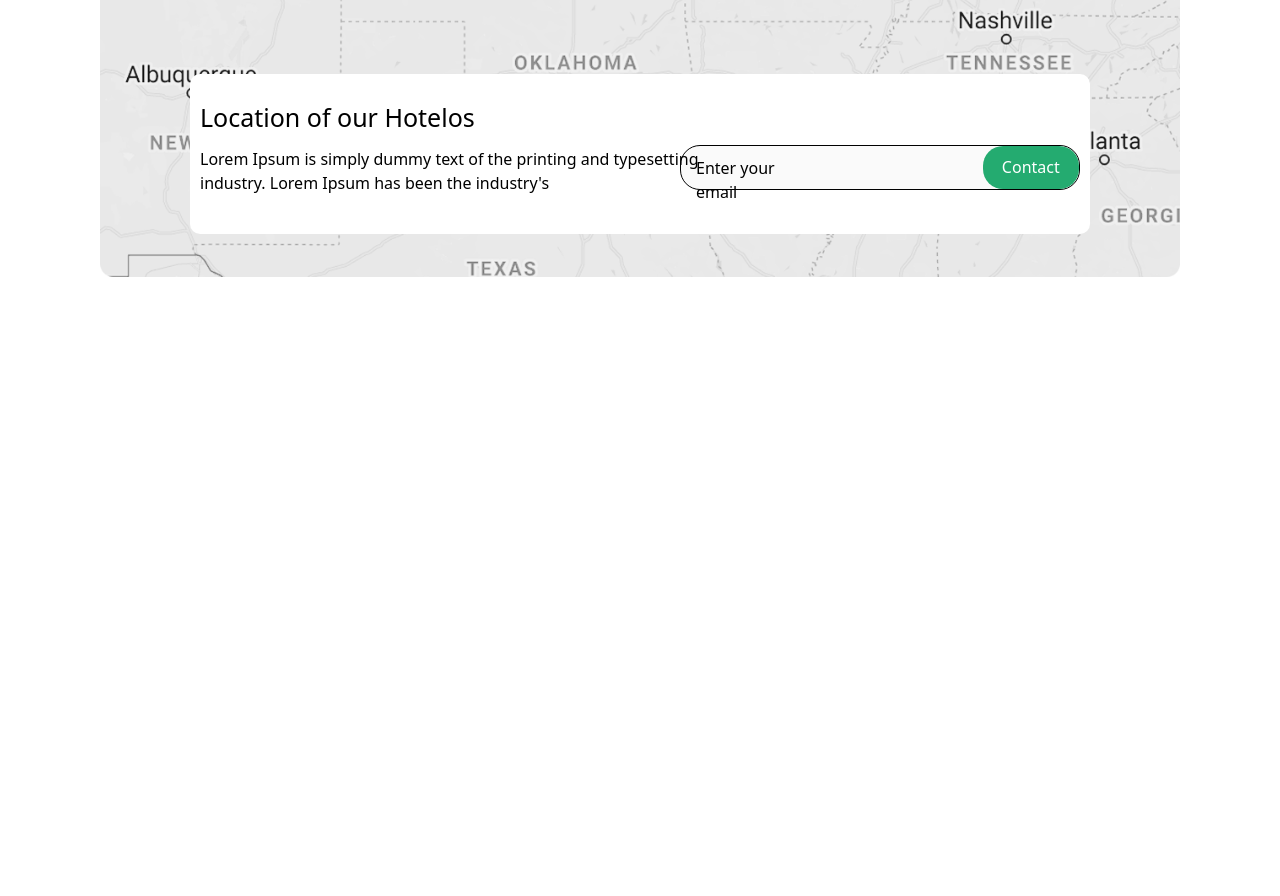
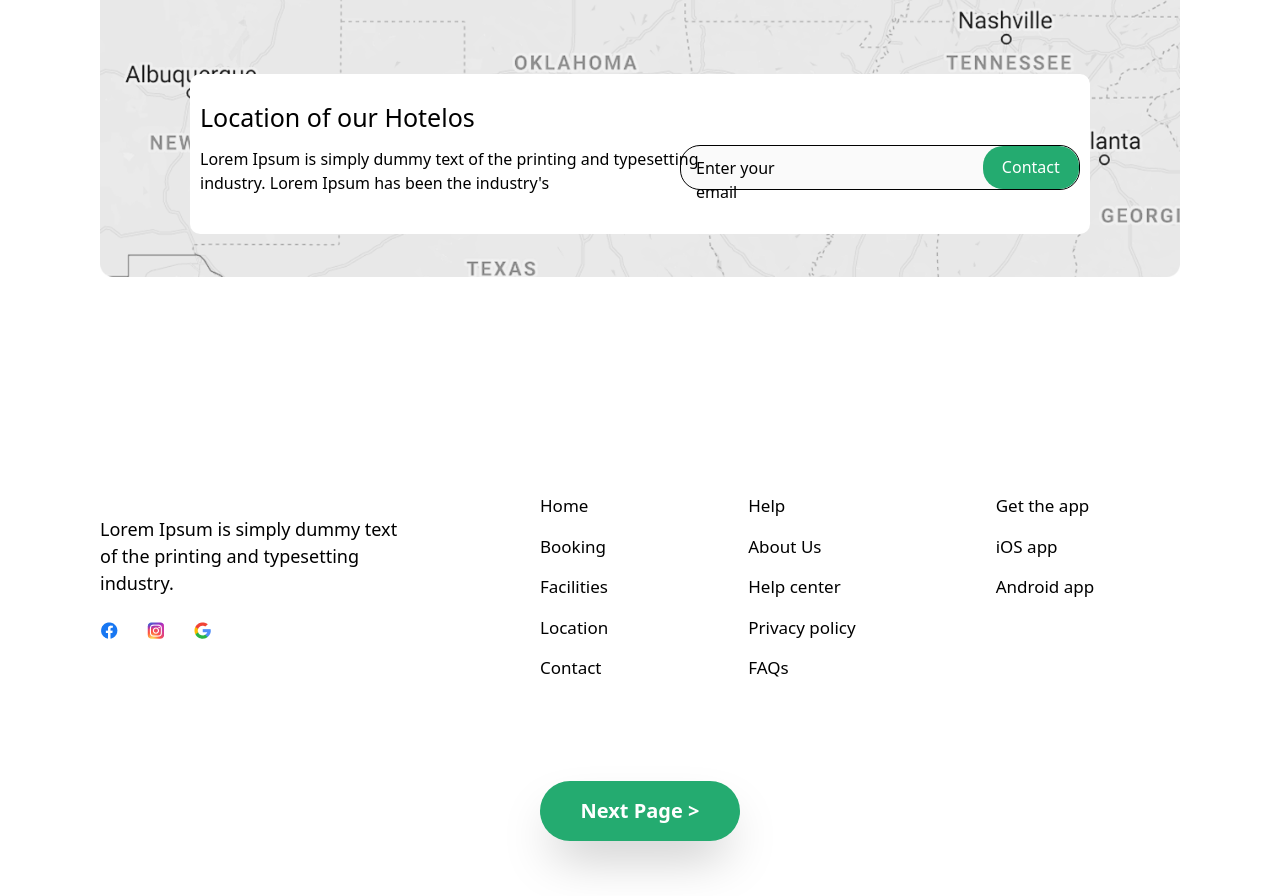
Before and after one commit to DBilol228/Week3Day2hw, a website: page index.html in a window 1280 px wide. Shown: the part 3504-4400 px from the top of the page. Before the commit the page ends 3870 px from the top, so only its background shows below. Drawn offline with Linux system fonts and the light colour scheme.

Commit message:
section 7

```diff
--- a/index.html
+++ b/index.html
@@ -174,5 +174,38 @@
             </div>
         </div>
     </div>
+
+    <div class="hidden lg:block max-w-[1200px] m-auto">
+        <div class="w-[100%] h-[500px] mt-[30px]">
+            <p class="text-[18px] text-[black] pt-[120px] ml-[60px]">Lorem Ipsum is simply dummy text<br>of the printing and typesetting<br>industry.</p>
+            <img class="mt-[20px] ml-[60px]" src="./src/images/logos.png" alt="apps">
+            <div class="flex gap-[140px] ml-[500px] mt-[-150px]">
+                <div>
+                    <p class="text-[17px] font-medium">Home</p>
+                    <p class="text-[17px] font-light mt-[15px]">Booking</p>
+                    <p class="text-[17px] font-light mt-[15px]">Facilities</p>
+                    <p class="text-[17px] font-light mt-[15px]">Location</p>
+                    <p class="text-[17px] font-light mt-[15px]">Contact</p>
+                </div>
+                <div>
+                    <p class="text-[17px] font-medium">Help</p>
+                    <p class="text-[17px] font-light mt-[15px]">About Us</p>
+                    <p class="text-[17px] font-light mt-[15px]">Help center</p>
+                    <p class="text-[17px] font-light mt-[15px]">Privacy policy</p>
+                    <p class="text-[17px] font-light mt-[15px]">FAQs</p>
+                </div>
+                <div>
+                    <p class="text-[17px] font-medium">Get the app</p>
+                    <p class="text-[17px] font-light mt-[15px]">iOS app</p>
+                    <p class="text-[17px] font-light mt-[15px]">Android app</p>
+                </div>
+            </div>
+            <div class="flex justify-center items-center text-center mt-[100px]">
+                <a href="./src/secondpg.html">
+                    <button class="bg-[#24AB70] text-[white] w-[200px] h-[60px] rounded-[30px] shadow-2xl font-bold text-[20px]">Next Page ></button>
+                </a>
+            </div>
+        </div>
+    </div>
 </body>
 </html>
```
Also changed, not shown: src/secondpg.html (added, +11 -0 lines), src/images/logos.png (added), src/output.css.
